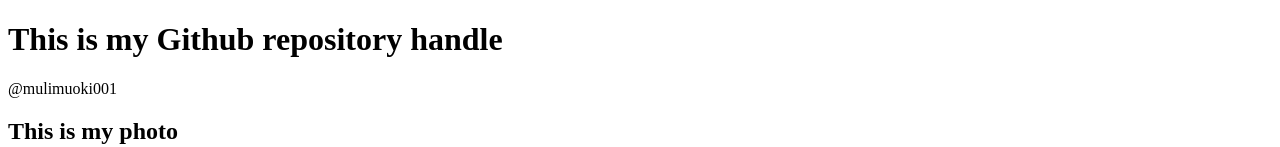
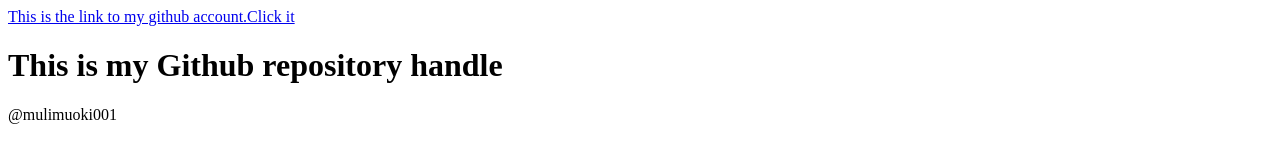
Before and after one commit to mulimuoki001/alu-web-development, a plain HTML site: page html_basic/index.html in a window 1280 px wide. Shown: the top 147 px of the page. Drawn offline with Linux system fonts and the light colour scheme.

Commit message:
index html

```diff
--- a/html_basic/index.html
+++ b/html_basic/index.html
@@ -5,6 +5,7 @@
         <meta charset="UTF-8">
 </head>
 <body>
+	<a href="https://github.com/mulimuoki001/alu-web-development">This is the link to my github account.Click it</a>
 	<h1>This is my Github repository handle</h1>
 	<p>@mulimuoki001</p>
 	<h2>This is my photo</h2>
```
